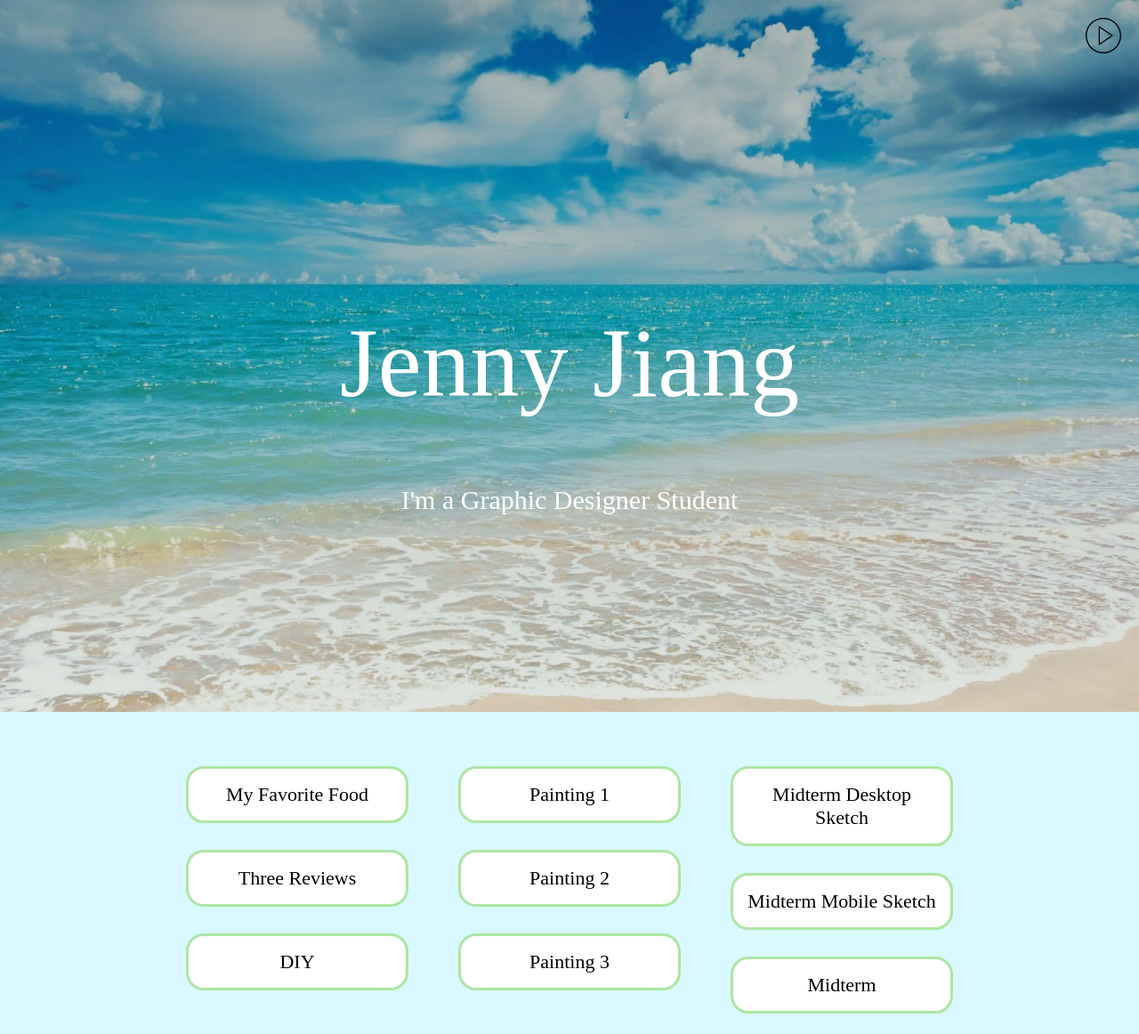
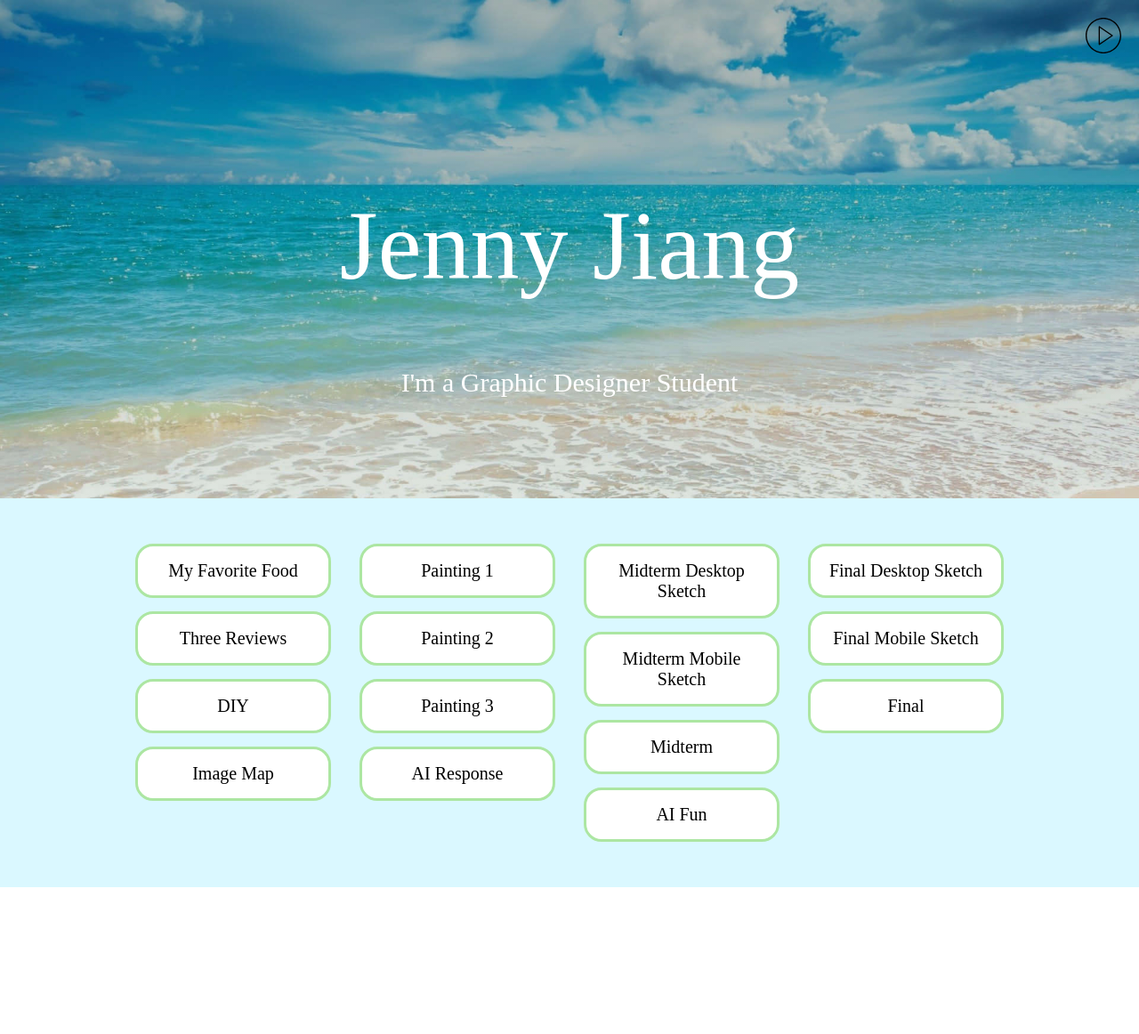
Before and after one commit to YeXiaoQi-77/student-webdesign, a plain HTML site: page index.html in a window 1280 px wide. Shown: the whole page at 89% size. After the commit the page ends 997 px from the top, so only its background shows below. Drawn offline with Linux system fonts and the light colour scheme; a web font is replaced by a local one.

Commit message:
Add files via upload

```diff
--- a/hero.css
+++ b/hero.css
@@ -29,7 +29,7 @@ body, html {
 
 .hero-image {
     background-image: linear-gradient(rgba(0, 0, 0, 0.3), rgba(0, 0, 0, 0.1)), url("images/bg6.jpg");
-    height: 100vh;
+    height: 70vh;
     background-position: center;
     background-repeat: no-repeat;
     background-size: cover;
@@ -68,7 +68,7 @@ body, html {
     display: flex;
     justify-content: center;
     flex-wrap: wrap;
-    gap: 1rem;
+    gap: 0.75rem;
     max-width: 1200px;
     width: 100%;
 }
@@ -79,16 +79,16 @@ body, html {
 }
 
 .link-group li {
-    padding: 10px;
-    width: 250px;
-    margin: 10px;
+    padding: 5px;
+    width: 220px;
+    margin: 5px;
 }
 
 .link-group a {
     text-decoration: none;
     border: 3px solid #ace6a2;
     border-radius: 20px;
-    font-size: 22px;
+    font-size: 20px;
     color: black;
     background-color: white;
     padding: 1rem;
--- a/index.html
+++ b/index.html
@@ -35,18 +35,27 @@
             <li><a class="one" href="hw1/Coffee.html">My Favorite Food</a></li>
             <li><a class="one" href="hw2/Reviews.html">Three Reviews</a></li>
             <li><a class="two" href="hw5/DIY.html">DIY</a></li>
+            <li><a class="two" href="classwork/w9/imagemap.html">Image Map</a></li>
         </ul>
 
         <ul class="link-group">
             <li><a class="two" href="hw3/Painting.html">Painting 1</a></li>
             <li><a class="two" href="hw3/Painting2.html">Painting 2</a></li>
             <li><a class="two" href="hw3/Painting3.html">Painting 3</a></li>
+            <li><a class="two" href="">AI Response</a></li>
         </ul>
 
         <ul class="link-group">
             <li><a class="three" href="midterm/Drafting/WebLayout.pdf">Midterm Desktop Sketch</a></li>
             <li><a class="three" href="midterm/Drafting/MobileLayout.pdf">Midterm Mobile Sketch</a></li>
             <li><a class="three" href="midterm/midterm.html">Midterm</a></li>
+            <li><a class="three" href="">AI Fun</a></li>
+        </ul>
+
+        <ul class="link-group">
+            <li><a class="four" href="final/drafting/finaldesktop.pdf">Final Desktop Sketch</a></li>
+            <li><a class="four" href="final/drafting/finalmobile.pdf">Final Mobile Sketch</a></li>
+            <li><a class="four" href="final/final.html">Final</a></li>
         </ul>
     </div>
 </section>
```
